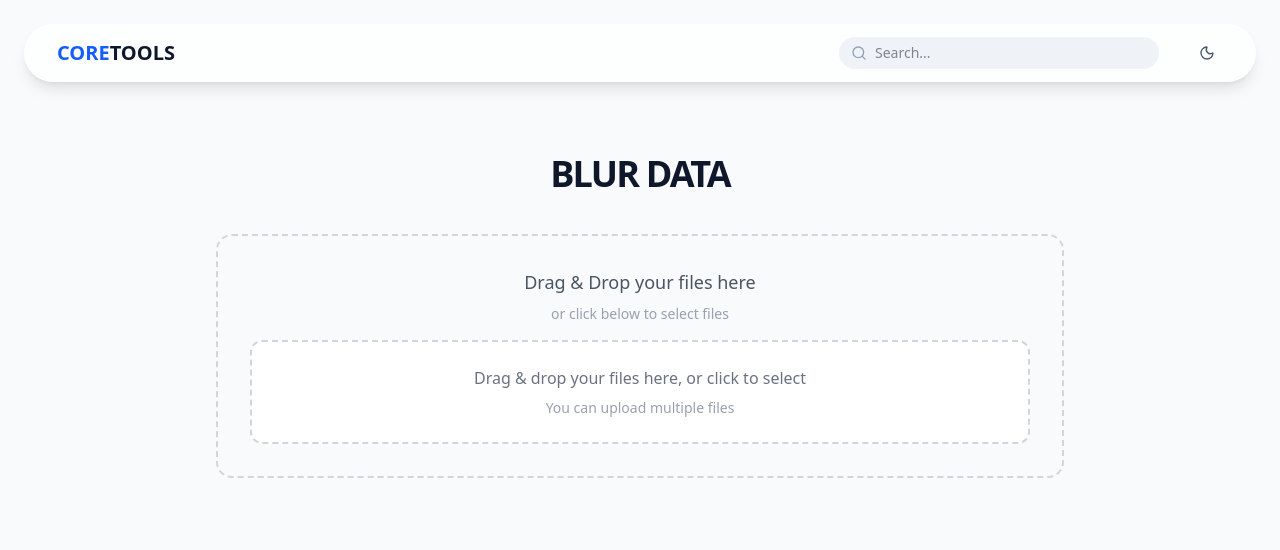
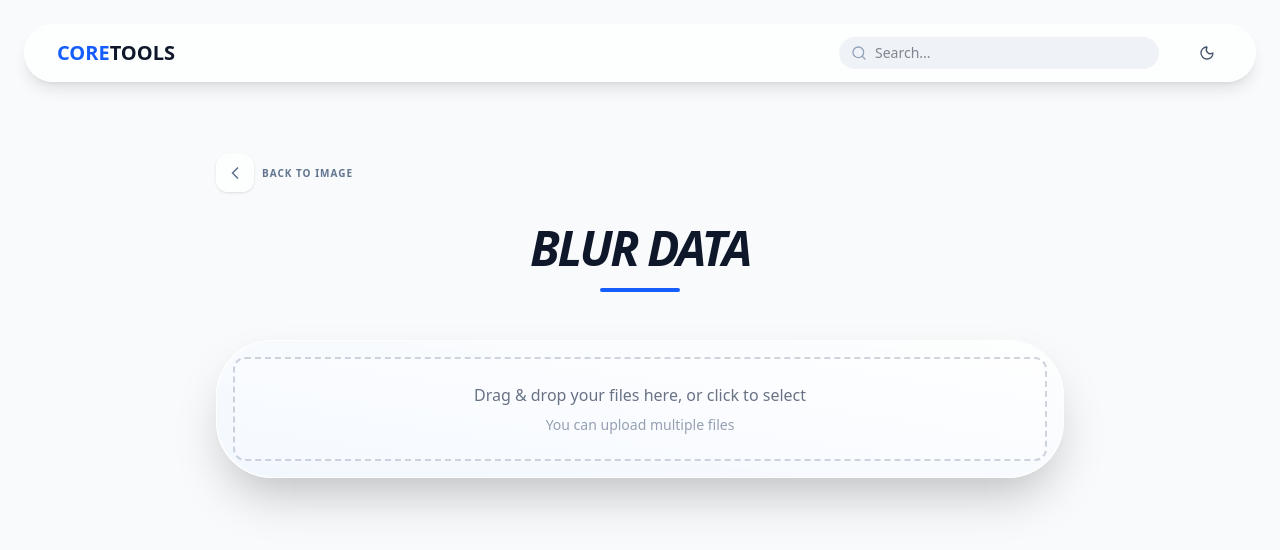
Before and after one commit to boutabsouyounes237-gif/my-utility, a Next.js app: page /tools/image/blur-data in a window 1280 px wide. Shown: the top 550 px of the page. Built offline with nearby package versions, Linux system fonts and the light colour scheme.

Commit message:
fix toolpage

```diff
--- a/src/app/tools/[group]/[tool]/page.tsx
+++ b/src/app/tools/[group]/[tool]/page.tsx
@@ -1,16 +1,17 @@
 "use client";
 
 import React, { useState } from "react";
-import { useParams } from "next/navigation";
+import { useParams, useRouter } from "next/navigation"; // أضفنا useRouter للرجوع
 import FileUploader from "@/components/FileUploader";
 import { IMAGE_TOOLS_PROCESSORS } from "@/lib/tools/registry";
 import type { UploadedFile } from "@/types/uploaded-file";
 // @ts-ignore
 import confetti from "canvas-confetti";
-import { Download, CheckCircle2, RefreshCw, Loader2, Image as ImageIcon } from "lucide-react";
+import { Download, CheckCircle2, RefreshCw, Loader2, Image as ImageIcon, ChevronLeft } from "lucide-react";
 
 export default function SingleToolPage() {
-  const { tool } = useParams<{ tool: string }>();
+  const { tool, group } = useParams<{ tool: string; group: string }>();
+  const router = useRouter();
   const [resultFiles, setResultFiles] = useState<UploadedFile[]>([]);
   const [isProcessing, setIsProcessing] = useState(false);
   const [uploaderKey, setUploaderKey] = useState(0);
@@ -24,8 +25,6 @@ export default function SingleToolPage() {
 
     try {
       const result = await processor(files);
-
-      // Normalize result to UploadedFile[]
       const normalizedResult: UploadedFile[] = Array.isArray(result)
         ? result.map((f: any) => ({
             data: f.data || null,
@@ -45,7 +44,7 @@ export default function SingleToolPage() {
           ];
 
       setResultFiles(normalizedResult);
-      confetti({ particleCount: 150, spread: 70 });
+      confetti({ particleCount: 150, spread: 70, origin: { y: 0.6 } });
     } catch (error) {
       console.error("Processing failed:", error);
     } finally {
@@ -59,59 +58,88 @@ export default function SingleToolPage() {
   };
 
   return (
-    <div className="max-w-4xl mx-auto px-6 py-12">
-      <div className="text-center mb-10">
-        <h1 className="text-4xl font-black uppercase tracking-tighter">
+    <div className="max-w-4xl mx-auto px-6 py-12 relative animate-in fade-in duration-700">
+
+      {/* زر الرجوع الاحترافي */}
+      <button
+        onClick={() => router.back()}
+        className="group mb-8 flex items-center gap-2 text-slate-500 hover:text-blue-600 font-bold transition-all"
+      >
+        <div className="p-2 glass-card rounded-xl group-hover:bg-blue-600 group-hover:text-white transition-all shadow-sm">
+          <ChevronLeft className="w-5 h-5" />
+        </div>
+        <span className="uppercase tracking-widest text-[10px]">Back to {group}</span>
+      </button>
+
+      <div className="text-center mb-12">
+        <h1 className="text-5xl font-black uppercase tracking-tighter mb-4 italic">
           {String(tool).replace(/-/g, " ")}
         </h1>
+        <div className="h-1 w-20 bg-blue-600 mx-auto rounded-full" />
       </div>
 
       {resultFiles.length === 0 ? (
         <div className={isProcessing ? "opacity-40 pointer-events-none" : ""}>
-          {/* Drag & Drop zone */}
-          <div className="border-2 border-dashed border-gray-300 rounded-2xl p-8 mb-6 text-center transition-all hover:border-blue-500 hover:bg-blue-50">
-            <p className="text-gray-600 mb-2 text-lg">Drag & Drop your files here</p>
-            <p className="text-gray-400 text-sm mb-4">or click below to select files</p>
-            <FileUploader key={uploaderKey} multiple onUpload={handleStartProcessing} />
+
+          {/* منطقة الرفع الزجاجية المطورة */}
+          <div className="glass-card rounded-[3.5rem] p-4 shadow-2xl border-white/40 relative">
+             <div className="absolute inset-0 bg-linear-to-tr from-blue-500/5 to-transparent pointer-events-none rounded-[3.5rem]" />
+
+             <FileUploader
+               key={uploaderKey}
+               // @ts-ignore
+               multiple
+               onUpload={handleStartProcessing}
+             />
           </div>
 
           {isProcessing && (
-            <div className="mt-8 flex flex-col items-center gap-3">
-              <Loader2 className="w-10 h-10 text-blue-600 animate-spin" />
-              <p className="font-bold text-blue-600 animate-pulse uppercase text-xs tracking-widest">
-                Processing...
+            <div className="mt-12 flex flex-col items-center gap-4">
+              <div className="relative">
+                <div className="w-16 h-16 border-4 border-blue-100 rounded-full" />
+                <Loader2 className="w-16 h-16 text-blue-600 animate-spin absolute top-0 left-0 border-t-4 border-transparent rounded-full" />
+              </div>
+              <p className="font-black text-blue-600 animate-pulse uppercase text-xs tracking-[0.3em]">
+                Local Engine Processing...
               </p>
             </div>
           )}
         </div>
       ) : (
-        <div className="glass-card p-10 rounded-[3rem] text-center animate-in zoom-in duration-500">
-          <CheckCircle2 className="w-16 h-16 text-green-500 mx-auto mb-6" />
-          <h2 className="text-2xl font-black mb-6 uppercase tracking-tighter">
-            Files Processed Successfully!
+        /* واجهة النجاح الزجاجية */
+        <div className="glass-card p-12 rounded-[3.5rem] text-center animate-in zoom-in duration-500 shadow-2xl border-green-500/20">
+          <div className="w-24 h-24 bg-green-500/10 rounded-full flex items-center justify-center mx-auto mb-8 shadow-inner">
+            <CheckCircle2 className="w-12 h-12 text-green-500" />
+          </div>
+
+          <h2 className="text-3xl font-black mb-2 uppercase tracking-tighter">
+            Task Complete
           </h2>
+          <p className="text-slate-500 font-medium mb-10 italic">Your file is processed and secured locally.</p>
 
-          <div className="grid gap-3 max-w-md mx-auto">
+          <div className="grid gap-4 max-w-sm mx-auto">
             {resultFiles.map((file, idx) => (
               <a
                 key={idx}
                 href={file.url}
                 download={file.name}
-                className="flex items-center justify-between bg-slate-900 text-white px-6 py-4 rounded-2xl font-bold hover:bg-blue-600 transition-all group"
+                className="flex items-center justify-between bg-slate-900 dark:bg-blue-600 text-white px-8 py-5 rounded-2xl font-bold hover:scale-105 transition-all shadow-xl shadow-blue-500/20 group"
               >
-                <div className="flex items-center gap-3">
-                  <ImageIcon className="w-4 h-4 text-blue-400" />
-                  <span className="text-sm truncate max-w-45">{file.name}</span>
+                <div className="flex items-center gap-4 text-left">
+                  <div className="p-2 bg-white/10 rounded-lg group-hover:bg-white/20">
+                    <ImageIcon className="w-5 h-5" />
+                  </div>
+                  <span className="text-sm truncate max-w-37.5">{file.name}</span>
                 </div>
-                <Download className="w-4 h-4 group-hover:translate-y-1 transition-transform" />
+                <Download className="w-5 h-5 animate-bounce" />
               </a>
             ))}
 
             <button
               onClick={resetAll}
-              className="mt-6 flex items-center justify-center gap-2 text-slate-500 font-bold hover:text-blue-600 transition-colors"
+              className="mt-8 flex items-center justify-center gap-2 text-slate-400 hover:text-blue-600 font-black uppercase text-[10px] tracking-[0.2em] transition-colors"
             >
-              <RefreshCw className="w-4 h-4" /> Start New Conversion
+              <RefreshCw className="w-4 h-4" /> Reset Tool
             </button>
           </div>
         </div>
```
